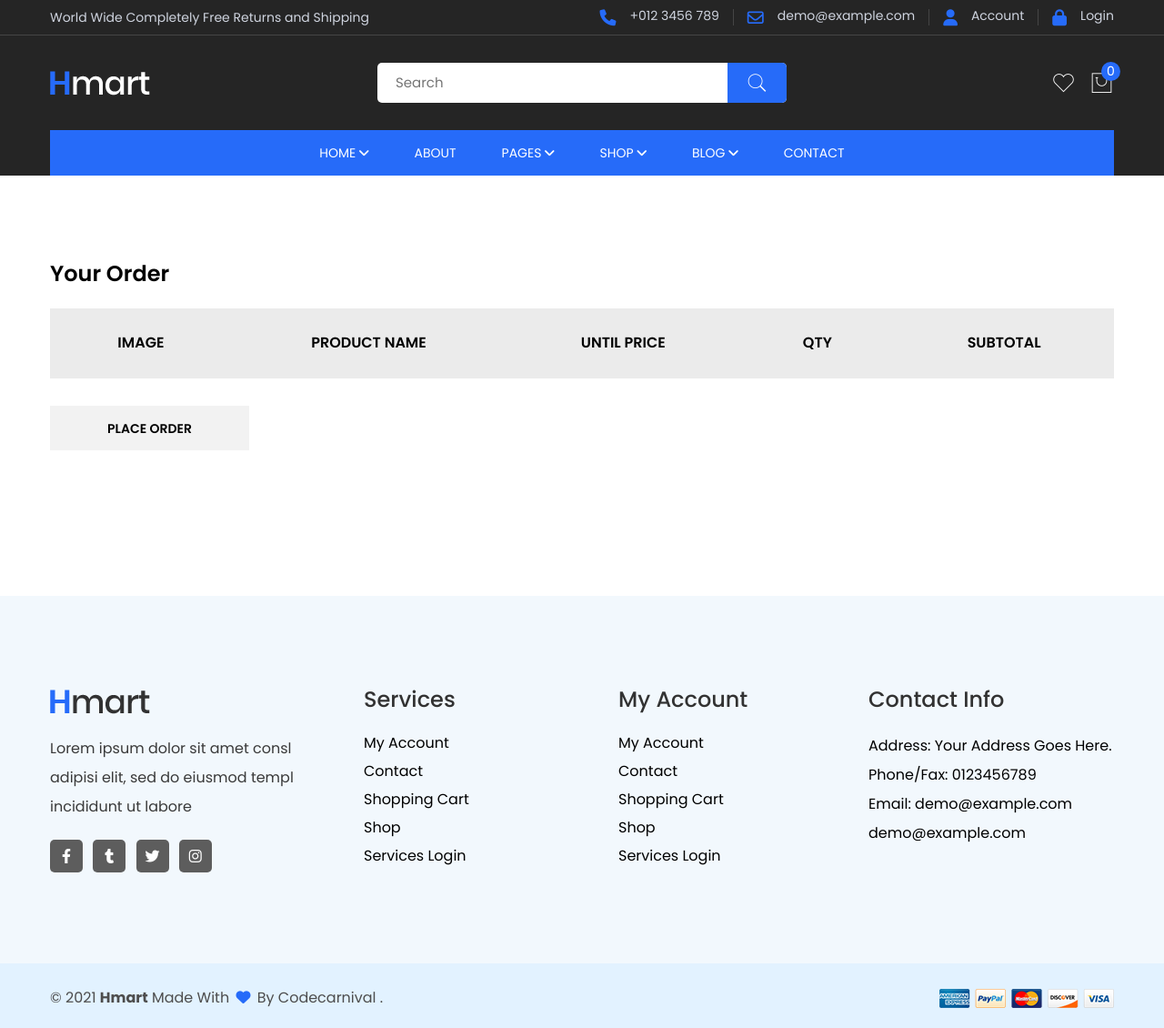
After one commit to Shubhamore9397/TechWorld, a Django app: page /placeorder/ in a window 1280 px wide. The commit adds this page. Shown: the whole page at 91% size. Run offline with Django 5.2, Linux system fonts and the light colour scheme; lists and menus that the app fills with data are empty; some libraries are stand-ins or nearby versions; some web fonts are replaced.

Commit message:
Working on Checkout and Place Order functionality

```diff
--- a/E_shop/E_shop/settings.py
+++ b/E_shop/E_shop/settings.py
@@ -132,6 +132,9 @@ STATICFILES_DIRS = [os.path.join(BASE_DIR,'static')]
 MEDIA_URL = '/media/'
 MEDIA_ROOT = os.path.join(BASE_DIR,'media/')
 
+RAZORPAY_KEY_ID = 'rzp_test_CUovvl8j2gLttO'
+RAZORPAY_KEY_SECRET = 'xwCCTZ6uXUt8MctphYXlwVcP'
+
 
 # Default primary key field type
 # https://docs.djangoproject.com/en/5.1/ref/settings/#default-auto-field
--- a/E_shop/store_app/urls.py
+++ b/E_shop/store_app/urls.py
@@ -26,6 +26,7 @@ urlpatterns = [
     path('cart/cart-detail/',views.cart_detail,name='cart_detail'),
 
     path('cart/checkout/',views.CHECKOUT,name='checkout'),
+    path('placeorder/',views.PLACE_ORDER,name='placeorder'),
 
 
 ]
--- a/E_shop/store_app/views.py
+++ b/E_shop/store_app/views.py
@@ -1,9 +1,11 @@
 from django.shortcuts import render,redirect
-from store_app.models import Product,Categories,Filter_Price,Color,Brand,Contact_us
+from store_app.models import Product,Categories,Filter_Price,Color,Brand,Contact_us,Order
 from django.contrib.auth.models import User
 from django.contrib.auth import authenticate,login,logout
 from django.contrib.auth.decorators import login_required
 from cart.cart import Cart
+import razorpay
+
 
 
 
@@ -185,4 +187,34 @@ def cart_detail(request):
     return render(request, 'cart/cart_detail.html')
 
 def CHECKOUT(request):
-    return render(request,'cart/checkout.html')
+    client = razorpay.Client(auth=('rzp_test_CUovvl8j2gLttO','xwCCTZ6uXUt8MctphYXlwVcP'))
+    data = {'amount':500, 'currency':'INR', 'payment_capture':'1'}
+    payment = client.order.create(data=data)
+    order_id = payment['id']
+    context = {'order_id':order_id, 'payment':payment}
+    return render(request,'cart/checkout.html',context)
+
+
+def PLACE_ORDER(request):
+    if request.method == 'POST':
+        user = request.user
+        firstname = request.POST.get('firstname')
+        lastname = request.POST.get('lastname')
+        country = request.POST.get('country')
+        address = request.POST.get('address')
+        city = request.POST.get('city')
+        state = request.POST.get('state')
+        postcode = request.POST.get('postcode')
+        phone = request.POST.get('phone')
+        email = request.POST.get('email')
+        order_id = request.POST.get('order_id')
+        amount = request.POST.get('amount')
+        print(amount)
+
+        payment = request.POST.get('payment')
+
+        order = Order.objects.create(user=user, firstname=firstname, lastname=lastname, country=country, address=address, city=city, state=state, postcode=postcode, phone=phone, email=email, payment_id=order_id, amount=amount)
+
+        order.save()
+
+    return render(request,'cart/placeorder.html')
--- a/E_shop/templates/cart/checkout.html
+++ b/E_shop/templates/cart/checkout.html
@@ -17,6 +17,8 @@
                             <div class="billing-info mb-4">
                                 <label>First Name</label>
                                 <input type="text" name="firstname" value="{{user.first_name}}" readonly />
+                                <input type="text" name="order_id" value="{{order_id}}" hidden />
+                                <input type="text" name="payment" value="{{payment}}" hidden />
                             </div>
                         </div>
                         <div class="col-lg-6 col-md-6">
@@ -111,7 +113,7 @@
                             <div class="your-order-total">
                                 <ul>
                                     <li class="order-total">Total</li>
-                                    <li>&#8377;{{cart_total_amount}}</li>
+                                    <li><input name="amount" value="{{cart_total_amount}}" readonly></li>
                                 </ul>
                             </div>
                         </div>
--- /dev/null
+++ b/E_shop/templates/cart/placeorder.html
@@ -0,0 +1,63 @@
+{% extends 'Main/base.html' %}
+
+{% block content %}
+
+{% load cart_tag %}
+
+<!-- Cart Area Start -->
+<div class="cart-main-area pt-100px pb-100px">
+    <div class="container">
+        <h3 class="cart-page-title">Your Order</h3>
+        <div class="row">
+            <div class="col-lg-12 col-md-12 col-sm-12 col-12">
+                <form action="#">
+                    <div class="table-content table-responsive cart-table-content">
+                        <table>
+                            <thead>
+                                <tr>
+                                    <th>Image</th>
+                                    <th>Product Name</th>
+                                    <th>Until Price</th>
+                                    <th>Qty</th>
+                                    <th>Subtotal</th>
+
+                                </tr>
+                            </thead>
+                            <tbody>
+                                {% for key,value in request.session.cart.items %}
+                                <tr>
+                                    <td class="product-thumbnail">
+                                        <a href="#"><img class="img-responsive ml-15px" src="{{value.image}}" alt="" /></a>
+                                    </td>
+                                    <td class="product-name"><a href="#">{{value.name}}</a></td>
+                                    <td class="product-price-cart"><span class="amount">&#8377;{{value.price}}</span></td>
+                                    <td class="cart-quantity">
+                                        <div class="cart-quantity-button">
+                                            <a>{{value.quantity}}</a>
+                                        </div>
+                                    </td>
+                                    <td class="product-subtotal">&#8377;{{ value.price|multiply:value.quantity }}</td>
+
+                                </tr>
+                                {% endfor %}
+                            </tbody>
+                        </table>
+                    </div>
+                    <div class="row">
+                        <div class="col-lg-12">
+                            <div class="cart-shiping-update-wrapper">
+                                <div class="cart-shiping-update">
+                                    <a href="#">Place Order</a>
+                                </div>
+
+                            </div>
+                        </div>
+                    </div>
+                </form>
+
+            </div>
+        </div>
+    </div>
+</div>
+<!-- Cart Area End -->
+{% endblock %}
```
